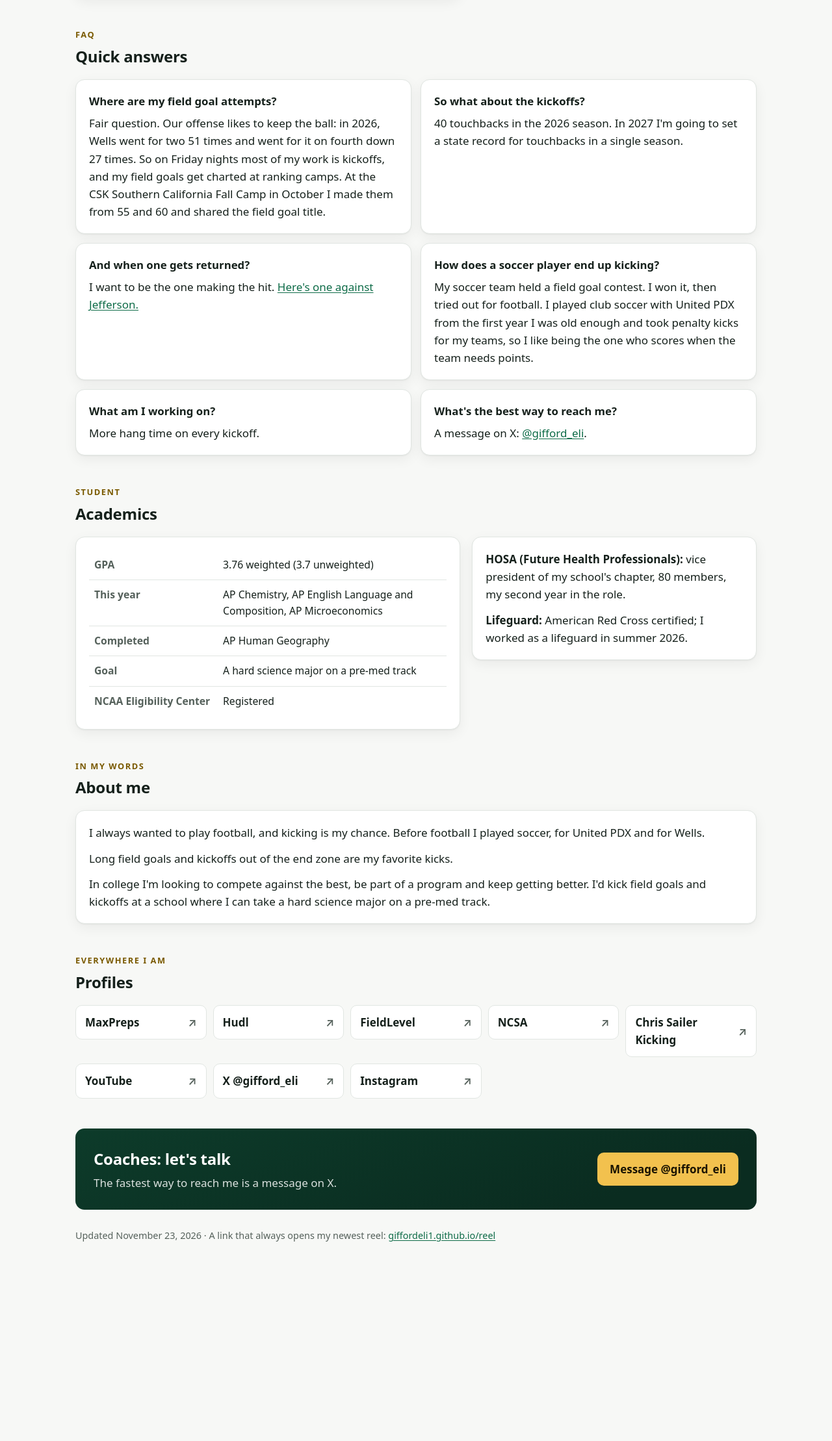
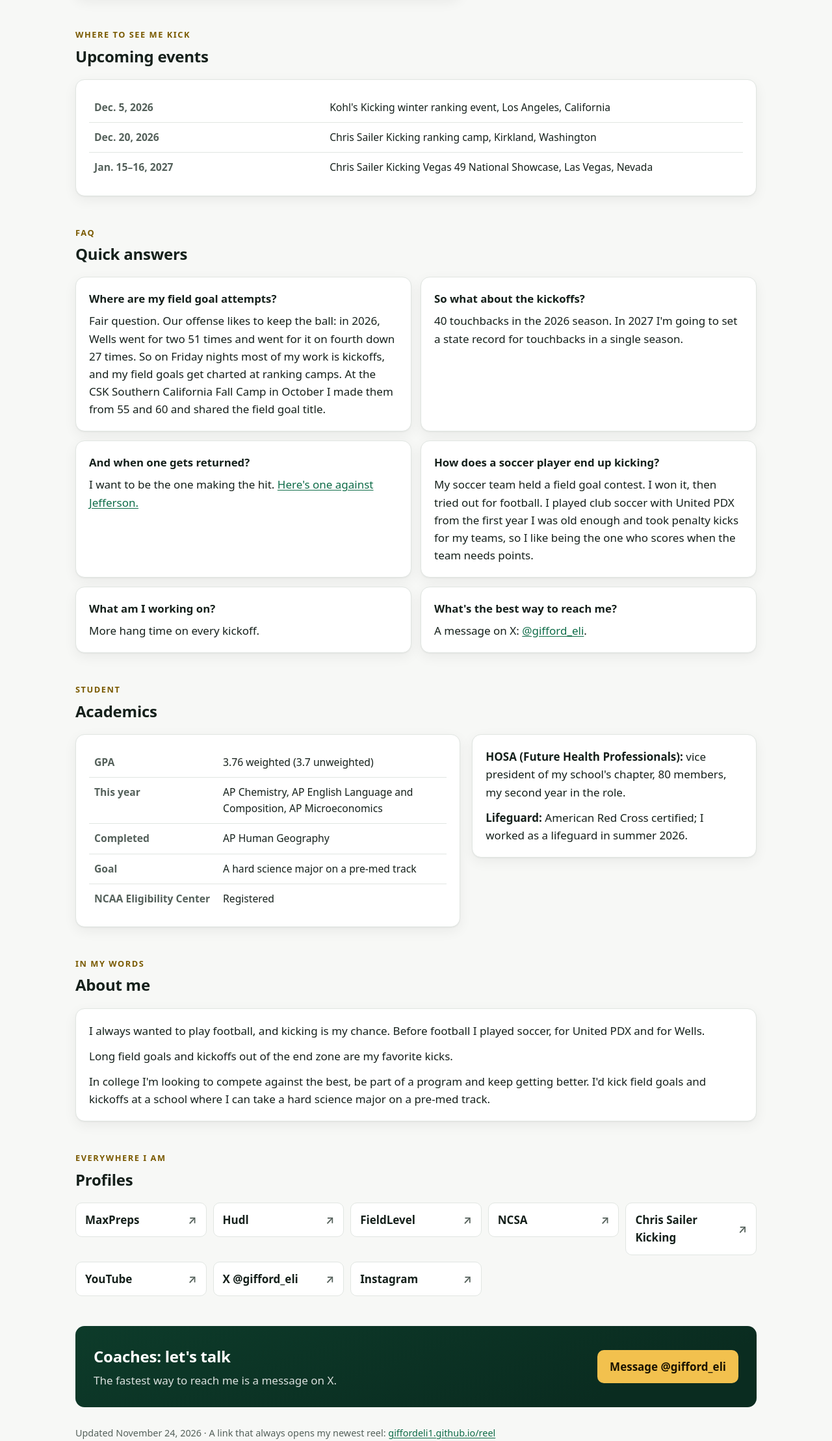
Before and after one commit to giffordeli1/giffordeli1.github.io, a plain HTML site: page index.html in a window 1280 px wide. Shown: the part 2126-4344 px from the top of the page at 65% size. Before the commit the page ends 4079 px from the top, so only its background shows below. Drawn offline with Linux system fonts and the light colour scheme.

Commit message:
Home: upcoming events section
The family asked for his upcoming events on his page (2026-11-24):
Kohl's winter ranking event, Los Angeles (Dec. 5); Chris Sailer Kicking
ranking camp, Kirkland, WA (Dec. 20); Chris Sailer Kicking Vegas 49 National
Showcase, Las Vegas (Jan. 15-16, 2027). Names and cities only, no links to
either organisation. Updated date and sitemap lastmod moved to 2026-11-24.

Co-Authored-By: Claude Opus 5.5 <noreply@anthropic.com>

```diff
--- a/index.html
+++ b/index.html
@@ -61,7 +61,7 @@
       "name": "Eli Gifford – Class of 2028 Kicker, Ida B. Wells HS (Portland, OR)",
       "inLanguage": "en-US",
       "dateCreated": "2026-11-23",
-      "dateModified": "2026-11-23",
+      "dateModified": "2026-11-24",
       "mainEntity": {"@id": "https://giffordeli1.github.io/#eli"},
       "primaryImageOfPage": {"@type": "ImageObject", "url": "https://giffordeli1.github.io/og.jpg", "width": 1200, "height": 630}
     },
@@ -340,6 +340,18 @@
       </div>
     </section>
 
+    <section aria-labelledby="events">
+      <p class="over">Where to see me kick</p>
+      <h2 id="events">Upcoming events</h2>
+      <div class="card">
+        <table>
+          <tr><th scope="row">Dec. 5, 2026</th><td>Kohl's Kicking winter ranking event, Los Angeles, California</td></tr>
+          <tr><th scope="row">Dec. 20, 2026</th><td>Chris Sailer Kicking ranking camp, Kirkland, Washington</td></tr>
+          <tr><th scope="row">Jan. 15–16, 2027</th><td>Chris Sailer Kicking Vegas 49 National Showcase, Las Vegas, Nevada</td></tr>
+        </table>
+      </div>
+    </section>
+
     <section aria-labelledby="faq">
       <p class="over">FAQ</p>
       <h2 id="faq">Quick answers</h2>
@@ -427,7 +439,7 @@
 </main>
 
 <footer class="site wrap">
-  Updated <time datetime="2026-11-23">November 23, 2026</time> · A link that always opens my newest reel: <a href="https://giffordeli1.github.io/reel/">giffordeli1.github.io/reel</a>
+  Updated <time datetime="2026-11-24">November 24, 2026</time> · A link that always opens my newest reel: <a href="https://giffordeli1.github.io/reel/">giffordeli1.github.io/reel</a>
 </footer>
 
 <script>
--- a/sitemap.xml
+++ b/sitemap.xml
@@ -4,7 +4,7 @@
         xmlns:video="http://www.google.com/schemas/sitemap-video/1.1">
   <url>
     <loc>https://giffordeli1.github.io/</loc>
-    <lastmod>2026-11-23</lastmod>
+    <lastmod>2026-11-24</lastmod>
     <image:image>
       <image:loc>https://giffordeli1.github.io/og.jpg</image:loc>
     </image:image>
```
